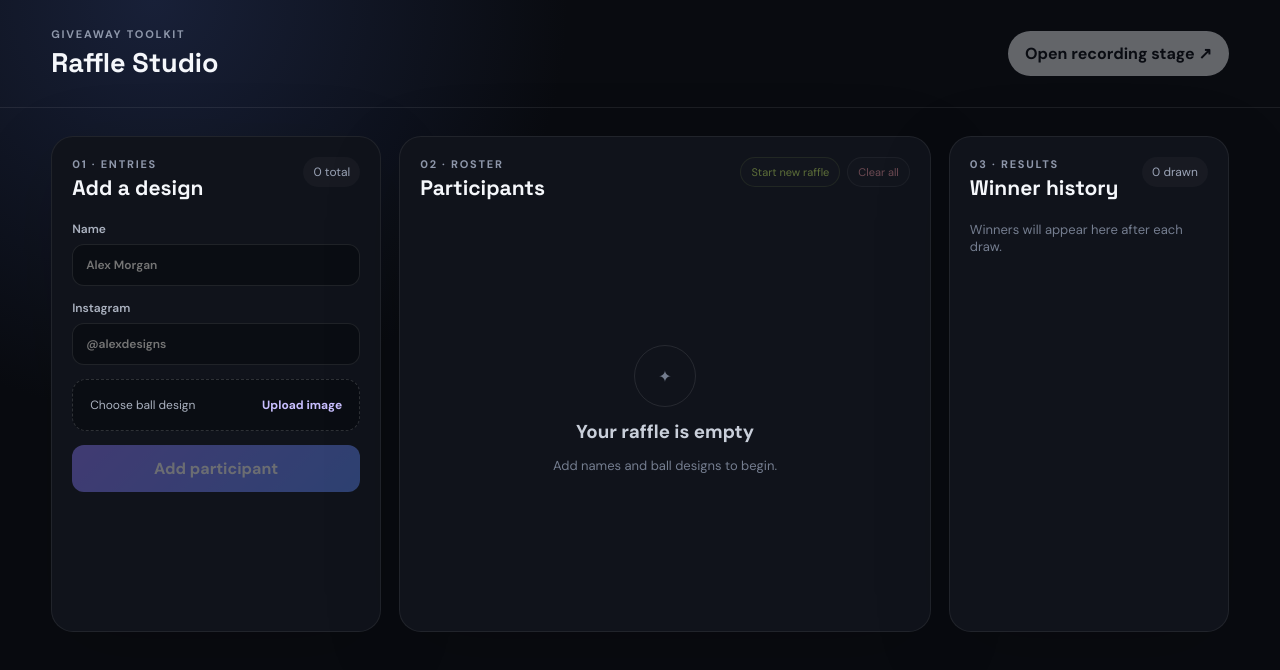
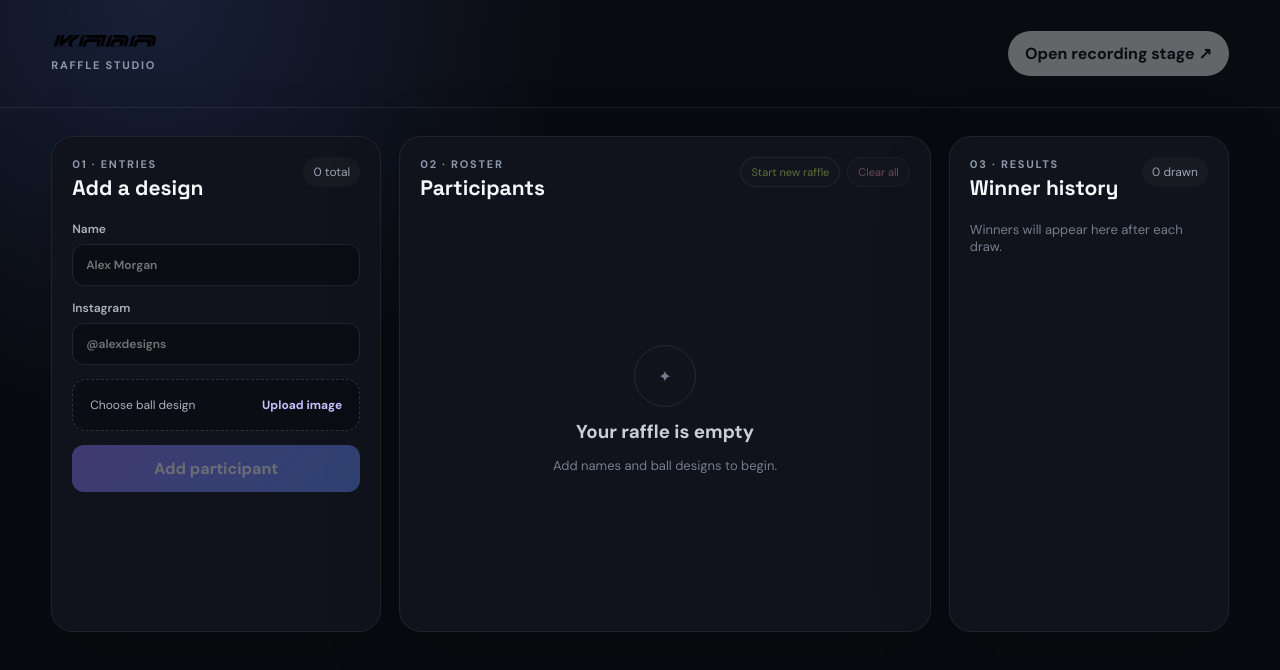
Before and after one commit to ahmedhmf/kora-ruffel, an Angular app: page / in a window 1280 px wide. Shown: the top 670 px of the page. Built offline with nearby package versions, Linux system fonts and the light colour scheme.

Commit message:
Apply Kora logo and icon assets to raffle UI

```diff
--- a/src/app/app.component.html
+++ b/src/app/app.component.html
@@ -1,8 +1,8 @@
 <div class="app-shell">
   <header class="topbar">
-    <div>
-      <span class="eyebrow">Giveaway toolkit</span>
-      <h1>Raffle Studio</h1>
+    <div class="brand-lockup">
+      <img class="brand-logo" src="/kora-logo.svg" alt="Kora">
+      <span class="eyebrow">Raffle Studio</span>
     </div>
     <button class="stage-btn" [disabled]="!raffle.entries().length" (click)="openStage()">
       Open recording stage ↗
@@ -130,7 +130,8 @@
       <div class="grid-lines"></div>
 
       <header class="stage-header">
-        <div><span class="stage-mark">●</span> RAFFLE STUDIO</div>
+        <img class="stage-icons" src="/kora-top-icons.svg" alt="" aria-hidden="true">
+        <img class="stage-logo" src="/kora-logo.svg" alt="Kora">
         <button (click)="closeStage()">Close ×</button>
       </header>
 
```
